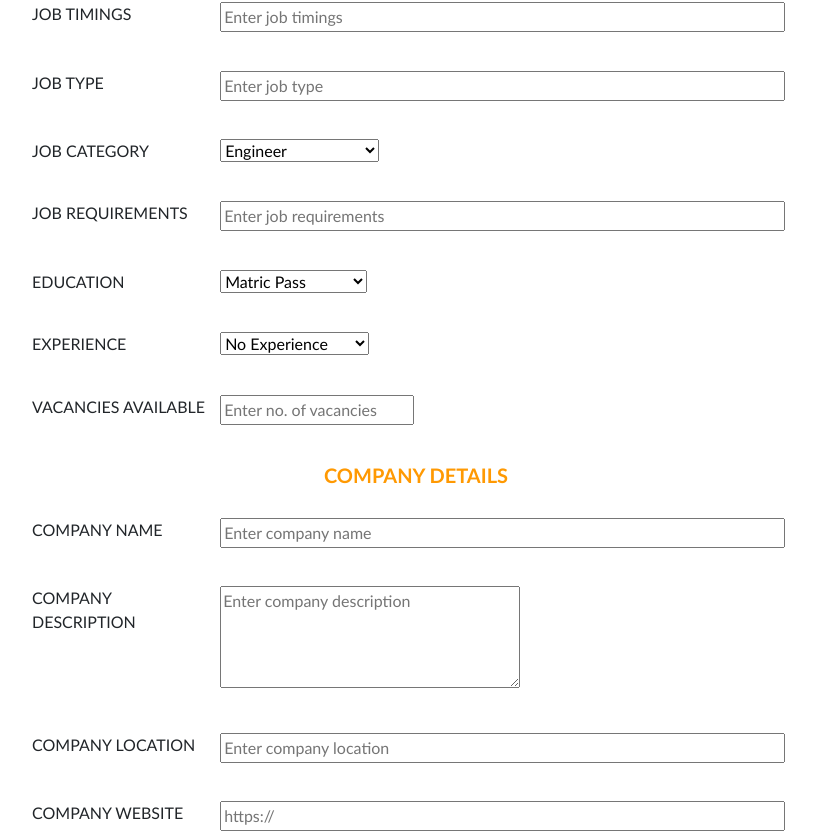
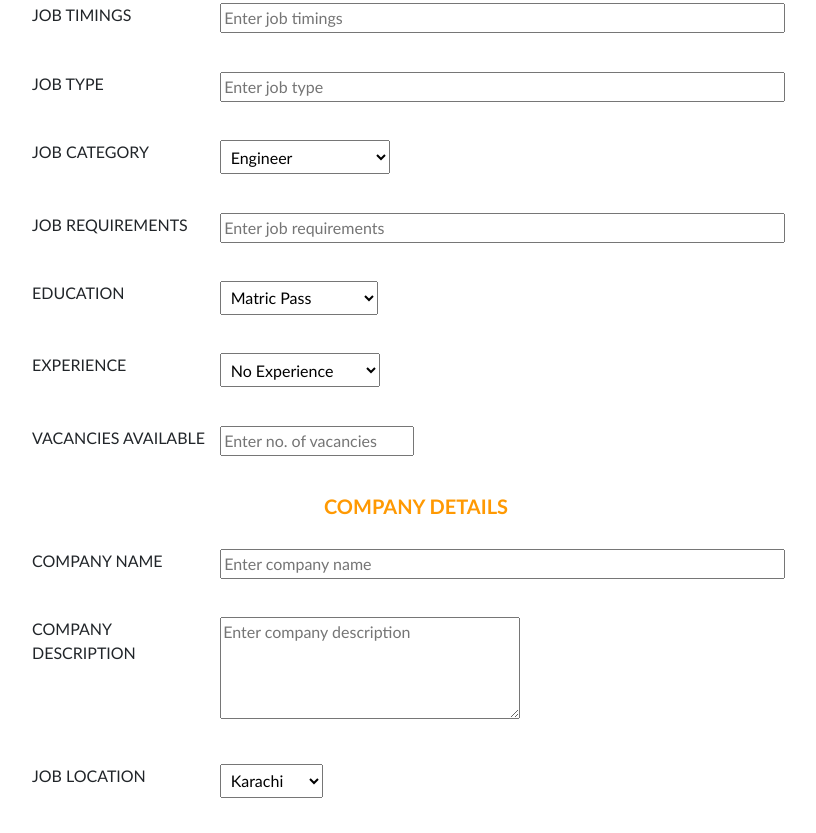
Before and after one commit to wajahat049/Job-website, a React (Create React App) app: page /JobPost in a window 1280 px wide. Shown: the part 1167-2000 px from the top of the page, without its empty margins (224-1040 px from the left). Built offline with nearby package versions, Linux system fonts and the light colour scheme.

Commit message:
9/5/2022 2nd

```diff
--- a/package.json
+++ b/package.json
@@ -5,6 +5,8 @@
   "dependencies": {
     "@emotion/react": "^11.5.0",
     "@emotion/styled": "^11.3.0",
+    "@firebase/app": "^0.7.24",
+    "@firebase/storage": "^0.9.6",
     "@mui/material": "^5.1.0",
     "@testing-library/jest-dom": "^5.11.4",
     "@testing-library/react": "^11.1.0",
--- a/src/App.css
+++ b/src/App.css
@@ -730,3 +730,8 @@ border: 2px solid blue;
   background-color:#142050 !important;
   border-color: #142050 !important;
 }
+
+.Select{
+  padding: 1%;
+
+}
--- /dev/null
+++ b/src/Config/FirebaseConfig.js
@@ -0,0 +1,22 @@
+// Import the functions you need from the SDKs you need
+import { initializeApp } from "@firebase/app";
+import { getStorage } from "@firebase/storage";
+// TODO: Add SDKs for Firebase products that you want to use
+// https://firebase.google.com/docs/web/setup#available-libraries
+
+// Your web app's Firebase configuration
+// For Firebase JS SDK v7.20.0 and later, measurementId is optional
+const firebaseConfig = {
+  apiKey: "AIzaSyAiOyy2rkvwPsO_Ho12fg6KnFcFj0ntulw",
+  authDomain: "olxclonereact.firebaseapp.com",
+  databaseURL: "https://olxclonereact.firebaseio.com",
+  projectId: "olxclonereact",
+  storageBucket: "olxclonereact.appspot.com",
+  messagingSenderId: "134390291782",
+  appId: "1:134390291782:web:212893d43d6b9bb79a1947",
+  measurementId: "G-7JKJPZY7R2"
+};
+
+// Initialize Firebase
+const app = initializeApp(firebaseConfig);
+export const storage = getStorage(app);
--- a/src/Pages/JobPost.jsx
+++ b/src/Pages/JobPost.jsx
@@ -1,7 +1,8 @@
 import React, { useEffect, useState } from 'react';
 import '../App.css'
 import {Form,Button,Row,Col} from "react-bootstrap"
-
+import { storage } from '../Config/FirebaseConfig';
+import { ref, getDownloadURL, uploadBytesResumable } from "@firebase/storage";
 const JobPost = () => {
 
     const [jobTitle,setJobTitle] = useState("")
@@ -35,14 +36,14 @@ const JobPost = () => {
         event.preventdefault()
         if(jobTitle != "" && jobDescription != "" && jobLocation != "" && jobTimings != "" && jobType != ""
         && jobCategory != "" && jobEducation != "" && jobExperience != "" && jobVacancies != "" && companyName != "" && companyDescription != ""
-        && companyDescription != "" && companyDescription != "" && companyLogo != "" )
+        && companyDescription != "" && companyDescription != "" && companyLogo != "" && companyLocation!="" && companyWebsite!="" )
         {
             // console.log(email, pass)
             const requestOptions = {
               method: 'POST',
               headers: { 'Content-Type': 'application/json' },
               body: JSON.stringify({ jobTitle, jobDescription,jobLocation,jobTimings,jobType,jobCategory,
-                jobEducation,jobExperience,jobVacancies,companyName,companyDescription,companyDescription,companyDescription,companyLogo
+                jobEducation,jobExperience,jobVacancies,companyName,companyLocation,companyWebsite,companyDescription,companyLogo
             })
             };
             // setShow(true)
@@ -51,6 +52,36 @@ const JobPost = () => {
             //   .then(data => setMsg(data.message));
         }
     }
+
+const handleSubmit=(e)=>{
+    e.preventDefault()
+    const file = e.target.files[0]
+console.log(e.target.files[0])
+    if (!file) return;
+
+    const storageRef = ref(storage, `CompanyLogos/${file.name}`);
+    const uploadTask = uploadBytesResumable(storageRef, file);
+
+    uploadTask.on("state_changed",
+      (snapshot) => {
+console.log("in progress")
+
+        const progress =
+          Math.round((snapshot.bytesTransferred / snapshot.totalBytes) * 100);
+        // setProgresspercent(progress);
+      },
+      (error) => {
+        alert(error);
+      },
+      () => {
+        getDownloadURL(uploadTask.snapshot.ref).then((downloadURL) => {
+console.log("URL",downloadURL)
+          setCompanyLogo(downloadURL)
+        });
+      }
+    );
+
+}
 
     return (
         <div className='Container job-post'>
@@ -94,7 +125,7 @@ const JobPost = () => {
             JOB LOCATION
       </Col>
       <Col sm={9}>
-      <select style={{padding:5}} required  onChange={(e)=>setJobLocation(e.target.value)} name="cars" id="cars">
+      <select className='Select' required  onChange={(e)=>setJobLocation(e.target.value)} name="cars" id="cars">
   <option value="Karachi">Karachi</option>
   <option value="Islamabad">Islamabad</option>
   <option value="Lahore">Lahore</option>
@@ -127,7 +158,7 @@ const JobPost = () => {
             JOB CATEGORY
       </Col>
       <Col sm={9}>
-      <select  required  onChange={(e)=>setJobCategory(e.target.value)} name="cars" id="cars">
+      <select className='Select'  required  onChange={(e)=>setJobCategory(e.target.value)} name="cars" id="cars">
   <option value="volvo">Engineer</option>
   <option value="saab">Computer Engineer</option>
   <option value="Doctor">Doctor</option>
@@ -160,7 +191,7 @@ const JobPost = () => {
             EDUCATION
       </Col>
       <Col sm={9}>
-      <select required  onChange={(e)=>setJobEducation(e.target.value)} name="cars" id="cars">
+      <select className='Select' required  onChange={(e)=>setJobEducation(e.target.value)} name="cars" id="cars">
   <option value="Matric Pass">Matric Pass</option>
   <option value="Intermediate Pass">Intermediate Pass</option>
   <option value="Undergraduate">Undergraduate</option>
@@ -176,8 +207,8 @@ const JobPost = () => {
             EXPERIENCE
       </Col>
       <Col sm={9}>
-      <select required  onChange={(e)=>setJobExperience(e.target.value)} name="cars" id="cars">
-  <option value="volvo">No Experience</option>
+      <select className='Select' required  onChange={(e)=>setJobExperience(e.target.value)} name="cars" id="cars">
+  <option value="No Experience">No Experience</option>
   <option value="less than a year">less than a year</option>
   <option value="more than a year">more than a year</option>
   <option value="more than 2 years">more than 2 years</option>
@@ -226,10 +257,15 @@ const JobPost = () => {
 
   <Row className='form-row'>
       <Col sm={3}>
-            COMPANY LOCATION
+            JOB LOCATION
       </Col>
       <Col sm={9}>
-      <input required  onChange={(e)=>setCompanyLocation(e.target.value)} size={fieldSize} type="text" placeholder='Enter company location' />
+      <select className='Select' required  onChange={(e)=>setCompanyLocation(e.target.value)} >
+  <option value="Karachi">Karachi</option>
+  <option value="Islamabad">Islamabad</option>
+  <option value="Lahore">Lahore</option>
+
+</select>
       </Col>
   </Row>
 
@@ -247,8 +283,9 @@ const JobPost = () => {
             COMPANY LOGO
       </Col>
       <Col sm={9}>
-      <input required  onChange={(e)=>setCompanyLogo(e.target.value)} size={fieldSize} type="file" />
+      <input required id="Logo"  onChange={(e)=>handleSubmit(e)} size={fieldSize} type="file" />
       </Col>
+      {/* <img src={companyLogo} alt="" srcset="" /> */}
   </Row>
   <Button onClick={()=>SubmitJob()} type="submit" style={{backgroundColor:"#ff9902",height:"70%"}} variant="flat" >
     Submit
```
Also changed, not shown: 2 other files (tests, documents, lock files or other folders).
